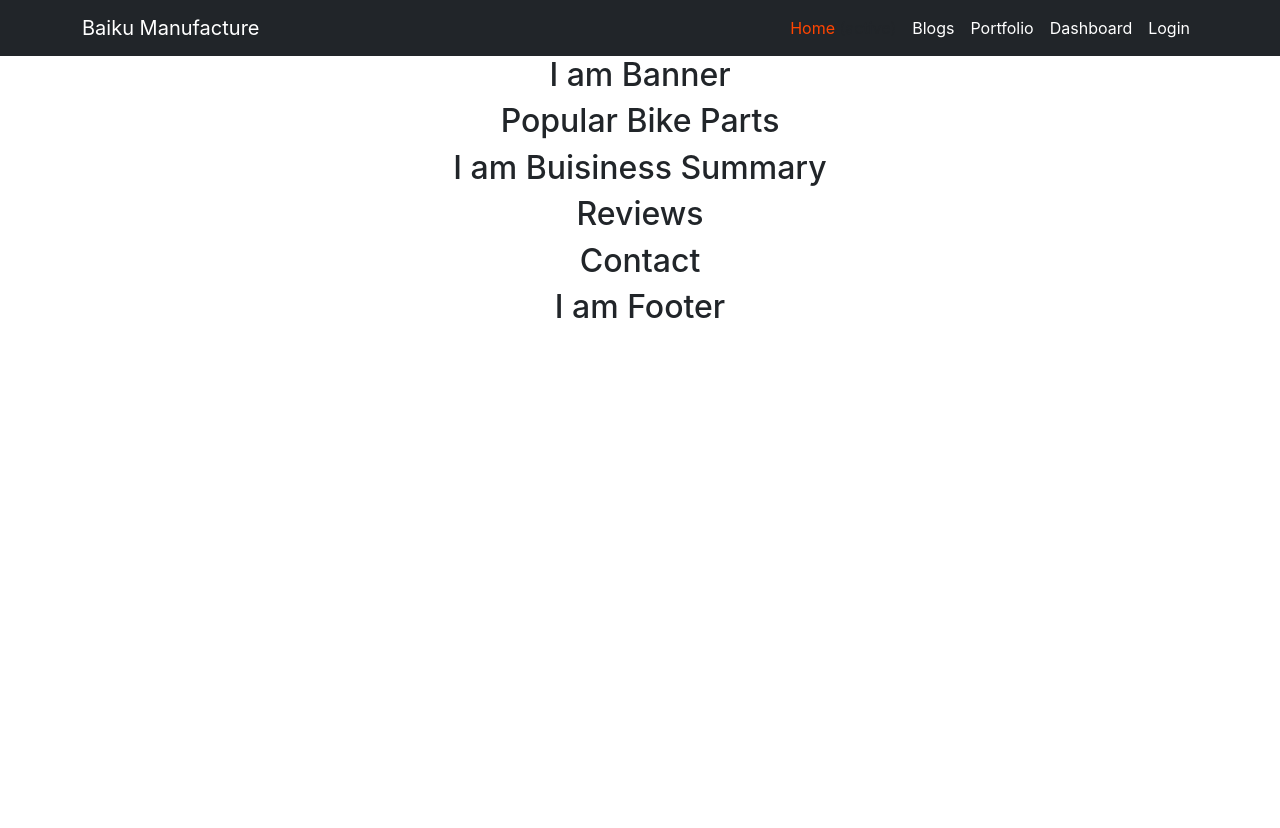
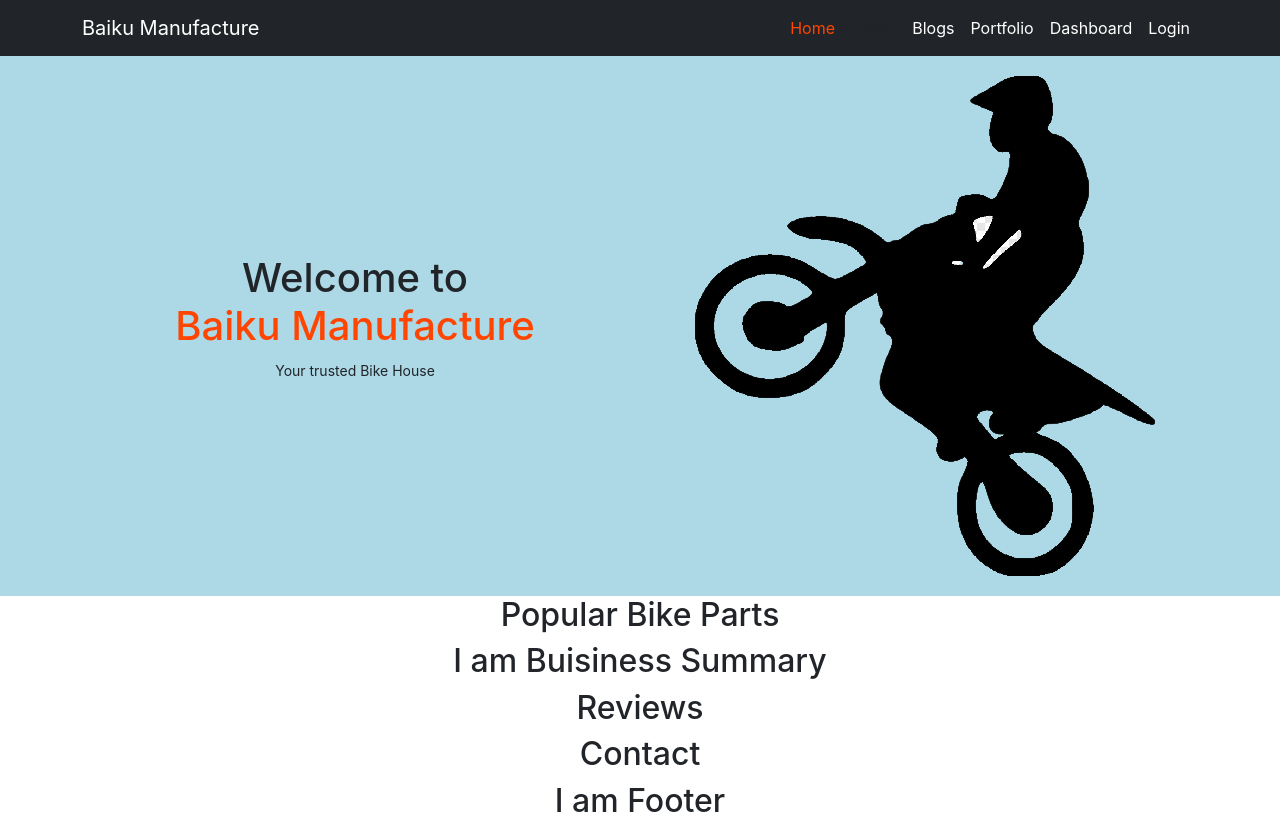
Before and after one commit to jicumollick/baiku-manufacture-client, a React (Create React App) app: page / in a window 1280 px wide. Before the commit the page ends 800 px from the top, so only its background shows below. Built offline with nearby package versions, Linux system fonts and the light colour scheme.

Commit message:
Banner Done

```diff
--- a/src/App.css
+++ b/src/App.css
@@ -36,3 +36,7 @@
     transform: rotate(360deg);
   }
 }
+
+.primary-color {
+  color: orangered;
+}
--- a/src/Pages/Home/Banner.js
+++ b/src/Pages/Home/Banner.js
@@ -1,9 +1,28 @@
 import React from "react";
-
+import bike from "../../Assets/images/bike.png";
 const Banner = () => {
   return (
-    <div>
-      <h2>I am Banner</h2>
+    <div style={{ backgroundColor: "lightblue", padding: "20px 40px" }}>
+      <div class="container">
+        <div class="row align-items-center">
+          <div class="col-12 col-md-6">
+            <div>
+              <h1>
+                Welcome to <br />
+                <span className="primary-color"> Baiku Manufacture</span>{" "}
+              </h1>
+              <p>
+                <small>Your trusted Bike House</small>
+              </p>
+            </div>
+          </div>
+          <div class="col-12 col-md-6">
+            <div>
+              <img src={bike} className="img-fluid" alt="" />
+            </div>
+          </div>
+        </div>
+      </div>
     </div>
   );
 };
```
Also changed, not shown: src/Assets/images/bike.png (added).
